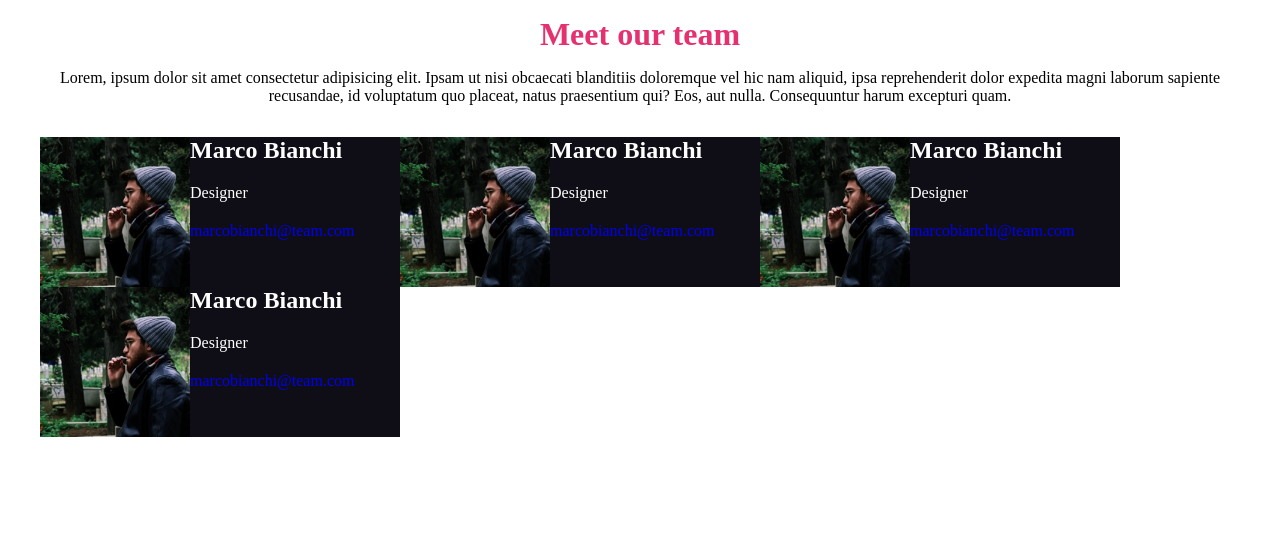
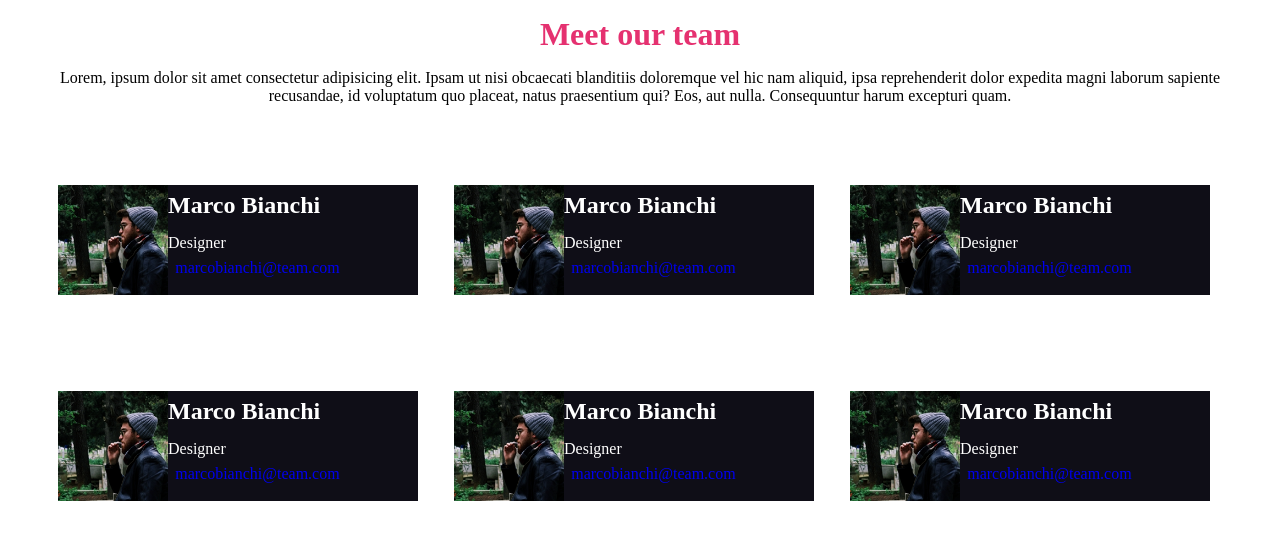
Before and after one commit to GeorgeDanielConstantin/html-css-float-cards, a plain HTML site: page index.html in a window 1280 px wide. Drawn offline with Linux system fonts and the light colour scheme.

Commit message:
commit in attesa di correzione

```diff
--- a/css/style.css
+++ b/css/style.css
@@ -42,24 +42,29 @@ nav {
     margin: 2rem 0;
 }
 
-.riga {
 
-}
 .descrizione {
     float: left;
-    width: calc(30%);
+    width: 30%;
     background-color: #0f0e17;
     color: white;
+    margin: 1.5%;
 }
+
 
 .descrizione > img {
     float: left;
-    width: 150px;
+    width: 110px;
+}
+
+.riga {
+    padding: 30px 0;
 }
 
 .info > * {
-    margin-bottom: 20px;
+    padding: 2%;
 }
+
 a {
     text-decoration: none;
 }
--- a/index.html
+++ b/index.html
@@ -65,6 +65,26 @@
                         </div>
 
                     </div>
+                    <div class="descrizione">
+
+                        <img src="img/male1.png" alt="male1">
+                        <div class="info">
+                            <h2>Marco Bianchi</h2>
+                            <p>Designer</p>
+                            <a href="#">marcobianchi@team.com</a>
+                        </div>
+
+                    </div>
+                    <div class="descrizione">
+
+                        <img src="img/male1.png" alt="male1">
+                        <div class="info">
+                            <h2>Marco Bianchi</h2>
+                            <p>Designer</p>
+                            <a href="#">marcobianchi@team.com</a>
+                        </div>
+
+                    </div>
                 </div>
             </nav>
 
```
